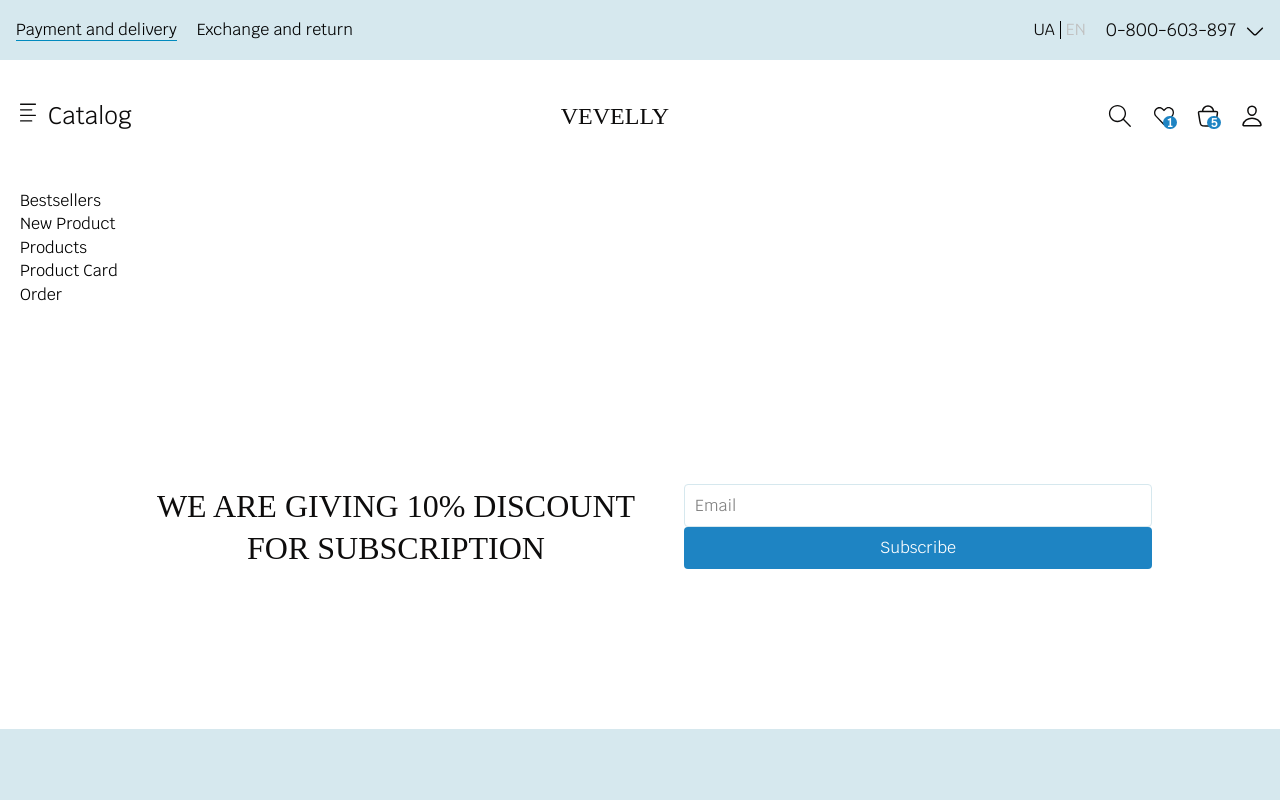
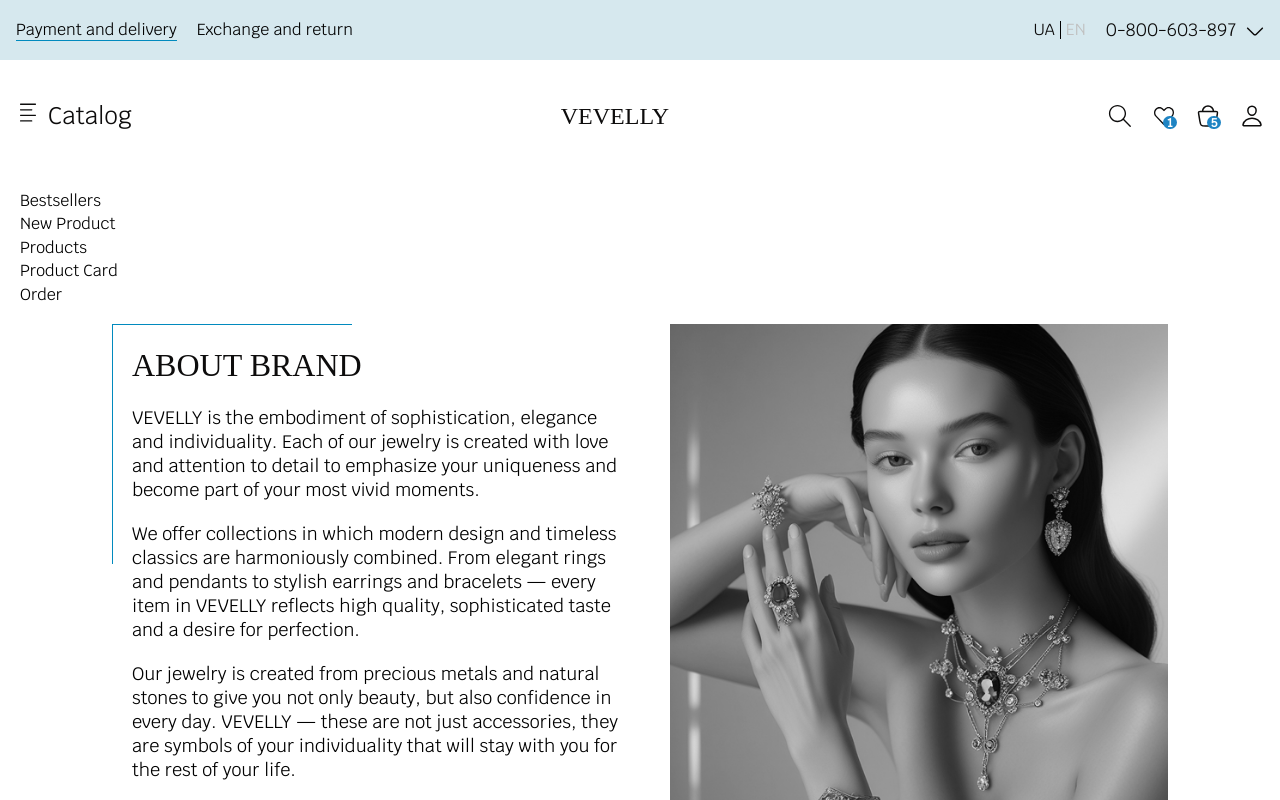
Before and after one commit to serhii-vovchenko/vevelly-store, a React (Vite) app: page / in a window 1280 px wide. Shown: the top 800 px of the page. Built offline with nearby package versions, Linux system fonts and the light colour scheme; a web font is replaced by a local one.

Commit message:
add about block

```diff
--- /dev/null
+++ b/src/components/About/About.tsx
@@ -0,0 +1,41 @@
+export const About = () => {
+	return (
+		<div className="about mb-30">
+			<div className="flex justify-between gap-5 mx-28">
+				<div className="about_text flex-1 p-5 pt-0 relative before:content-[''] before:absolute before:left-0 before:top-0 before:w-[1px] before:h-60 before:bg-[#018ABE]">
+					<div className="about_title text-[32px] py-5 uppercase leading-[42px] text-[#0D0C0C] before:content-[''] before:absolute before:left-0 before:top-0 before:w-60 before:h-[1px] before:bg-[#018ABE]">
+						ABOUT BRAND
+					</div>
+					<div className="text-lg leading-6 [&>p]:pb-5">
+						<p>
+							VEVELLY is the embodiment of sophistication, elegance and individuality. Each of our
+							jewelry is created with love and attention to detail to emphasize your uniqueness and
+							become part of your most vivid moments.
+						</p>
+
+						<p>
+							We offer collections in which modern design and timeless classics are harmoniously
+							combined. From elegant rings and pendants to stylish earrings and bracelets — every
+							item in VEVELLY reflects high quality, sophisticated taste and a desire for
+							perfection.
+						</p>
+						<p>
+							Our jewelry is created from precious metals and natural stones to give you not only
+							beauty, but also confidence in every day. VEVELLY — these are not just accessories,
+							they are symbols of your individuality that will stay with you for the rest of your
+							life.
+						</p>
+
+						<p>Allow yourself the luxury of being yourself with VEVELLY.</p>
+					</div>
+					<div className="text-right text-lg leading-6">
+						<a href="#">Read more</a>
+					</div>
+				</div>
+				<div className="flex-1">
+					<img src="/about.png" alt="about" />
+				</div>
+			</div>
+		</div>
+	);
+};
--- a/src/components/Subscribe/Subscribe.tsx
+++ b/src/components/Subscribe/Subscribe.tsx
@@ -7,7 +7,7 @@ interface Props {
 
 export const Subscribe: React.FC<Props> = ({ className }) => {
 	return (
-		<div className={clsx('my-30', className)}>
+		<div className={clsx('mb-30', className)}>
 			<div className="flex items-center justify-evenly py-10 mx-32 gap-5">
 				<div className="subscribe text-center text-[32px] uppercase font-medium leading-[42px] text-[#0D0C0C]">
 					we are giving 10% discount for subscription
--- a/src/index.css
+++ b/src/index.css
@@ -73,6 +73,7 @@ img {
 }
 
 .header__logo,
+.about_title,
 .subscribe,
 .footer_logo {
 	font-family: 'Libre Caslon Display', serif;
--- a/src/pages/HomePage/HomePage.tsx
+++ b/src/pages/HomePage/HomePage.tsx
@@ -1,4 +1,5 @@
 import { NavLink } from 'react-router-dom';
+import { About } from '../../components/About/About';
 import Layout from '../../components/Layout/Layout';
 import { Subscribe } from '../../components/Subscribe/Subscribe';
 import s from './HomePage.module.css';
@@ -23,6 +24,7 @@ const HomePage = () => {
 					<NavLink to="/order">Order</NavLink>
 				</li>
 			</ul>
+			<About />
 			<Subscribe />
 		</Layout>
 	);
```
Also changed, not shown: public/about.png (added).
